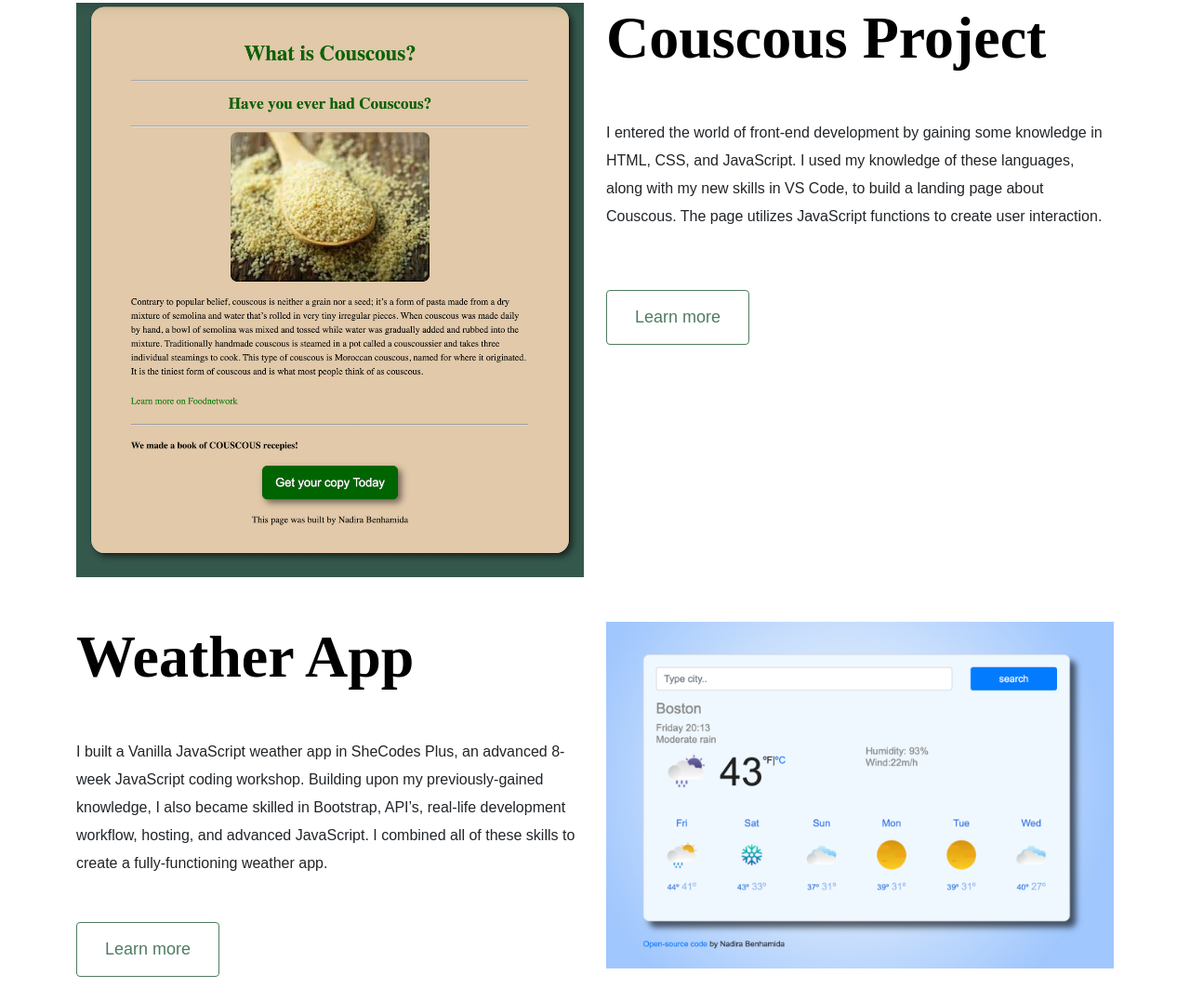
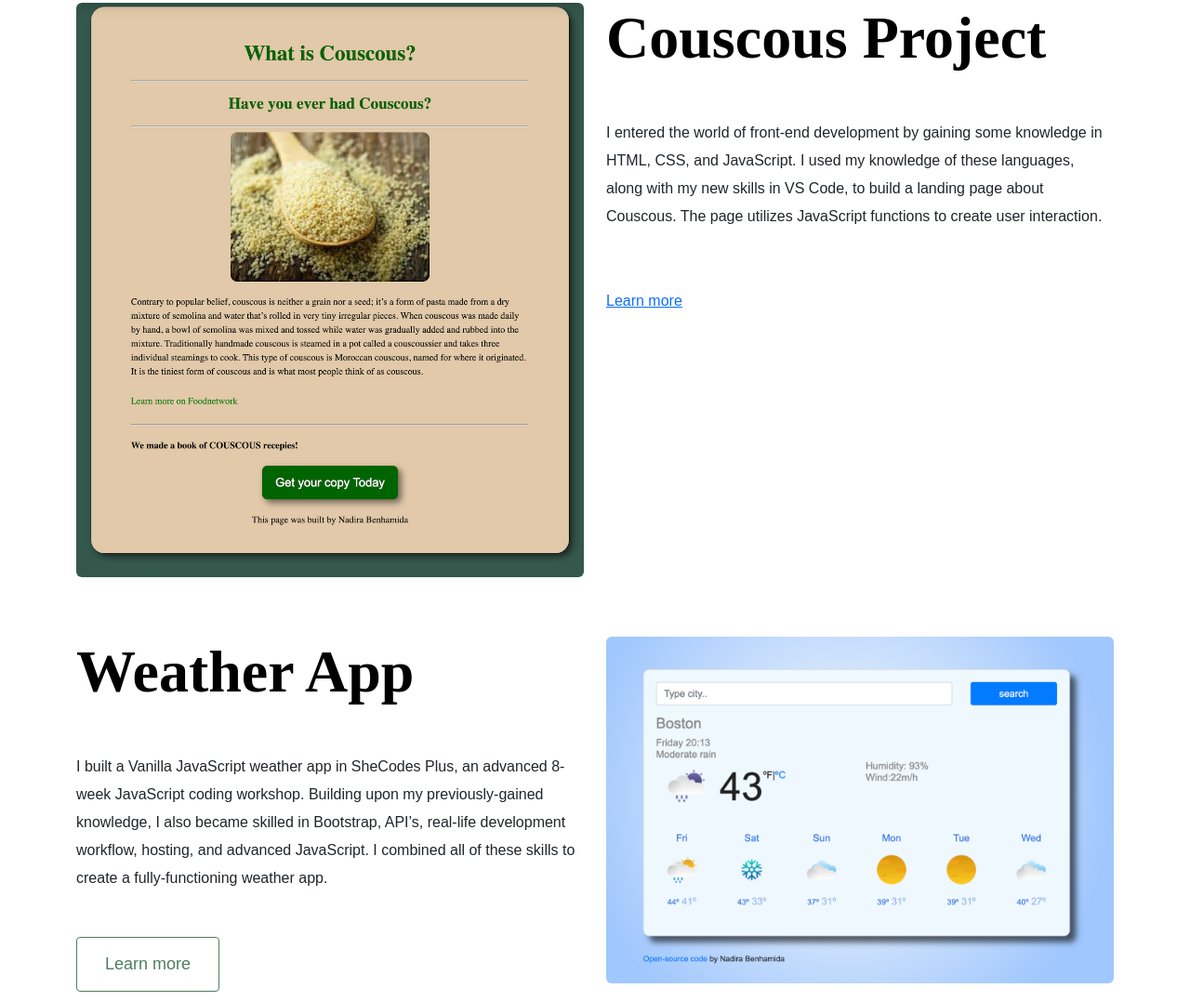
Before and after one commit to nadiragit/portfolio-essai, a plain HTML site: page index.html in a window 1280 px wide. Shown: the part 874-1951 px from the top of the page at 93% size. Drawn offline with nearby package versions, Linux system fonts and the light colour scheme.

Commit message:
changed the pictures

```diff
--- a/index.html
+++ b/index.html
@@ -94,7 +94,7 @@
     <div class="container">
       <div class="row mb-5">
         <div class="col d-none d-lg-block">
-          <img src="images/couscous.png" class="img-fluid" />
+          <img src="images/couscous.png" class="img-fluid mb-3 rounded" />
         </div>
         <div class="col">
           <div class="project-description">
@@ -108,7 +108,11 @@
             </p>
             <br />
             <br />
-            <a href class="btn btn-branding-outline" title="Couscous project"
+            <a
+              href="https://www.shecodes.io/workshops/shecodes-basics-b4639d18-7300-4b75-8c30-785fa2309d0d/projects/1172525"
+              target="_blank"
+              btn
+              btn-branding-outlinetitle="Couscous project"
               >Learn more</a
             >
           </div>
@@ -132,7 +136,7 @@
           </div>
         </div>
         <div class="col d-none d-lg-block">
-          <img src="images/weather.png" class="img-fluid" />
+          <img src="images/weather.png" class="img-fluid mb-3 rounded" />
         </div>
       </div>
 
```
Also changed, not shown: about.html (+5 -1 lines), work.html (+1 -5 lines).
